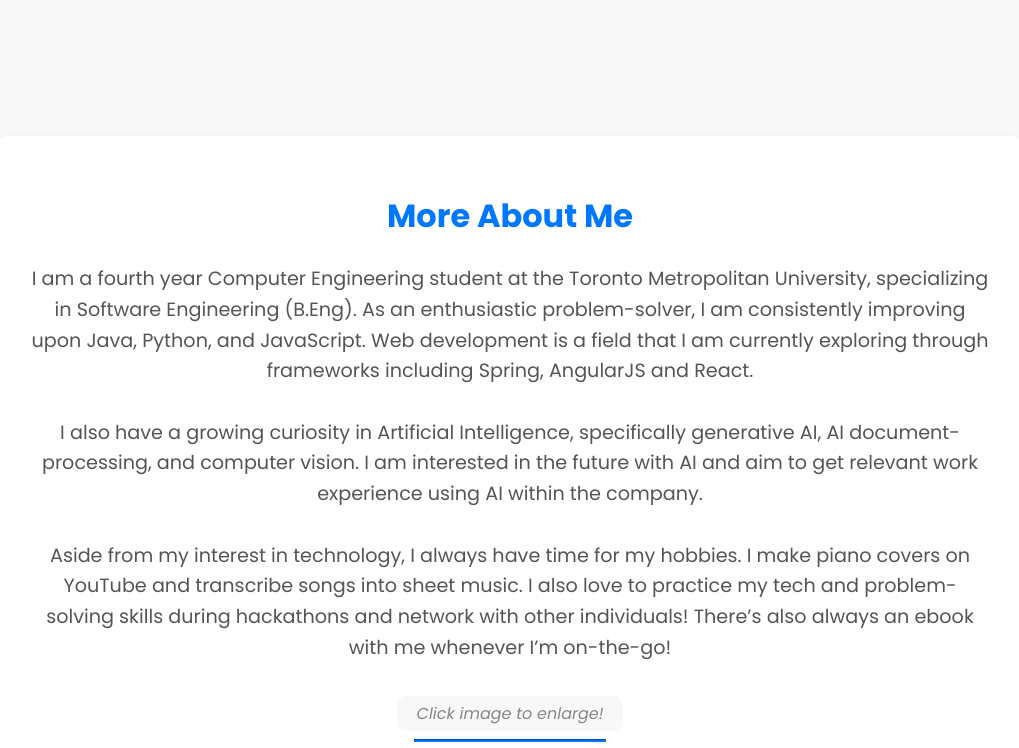
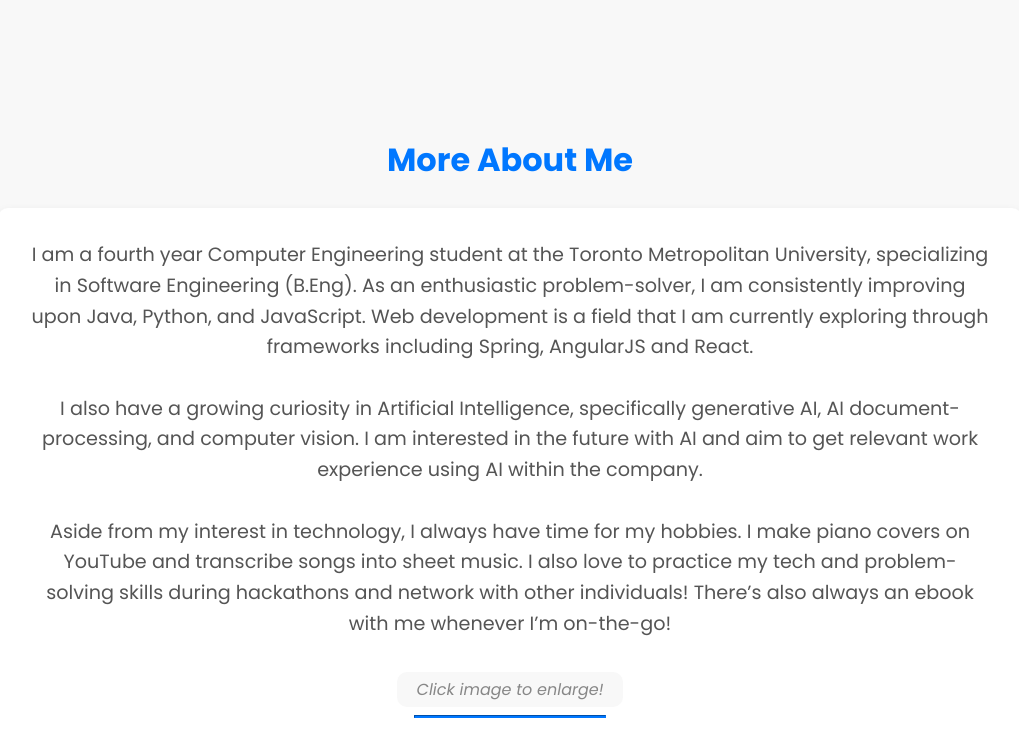
Before and after one commit to mansijp/mansi-patel, a React (Create React App) app: page / in a window 1280 px wide. Shown: the part 460-1208 px from the top of the page, without its empty margins (130-1149 px from the left). Built offline with nearby package versions, Linux system fonts and the light colour scheme.

Commit message:
Fixed navbar scrolling and about section header

```diff
--- a/src/components/About/about.css
+++ b/src/components/About/about.css
@@ -3,12 +3,13 @@
     padding: 3rem 0;
     background-color: var(--background-color);
     color: var(--title-text-color);
+    scroll-margin-top: 4rem;
 }
 
 .about-container {
     display: flex;
     justify-content: center;
-    align-items: flex-start;
+    align-items: center;
     flex-direction: column;
     width: 80%;
     max-width: 1200px;
@@ -18,6 +19,7 @@
 .about-content {
     text-align: center;
     padding: 2rem;
+    margin: 1.5rem 0;
     background-color: var(--content-background);
     border-radius: 10px;
     box-shadow: 0 4px 10px rgba(0, 0, 0, 0.1);
@@ -27,7 +29,6 @@
     font-size: 2rem;
     color: #0077ff;
     font-weight: bold;
-    margin: 1.5rem;
 }
 
 .about-me-description {
--- a/src/components/About/about.js
+++ b/src/components/About/about.js
@@ -19,8 +19,9 @@ const About = () => {
     return (
         <section id="about">
             <div className="about-container">
+                <p className="about-me-title">More About Me</p>
                 <div className="about-content">
-                    <p className="about-me-title">More About Me</p>
+
                     <p className="about-me-description">
                         I am a fourth year Computer Engineering student at the Toronto Metropolitan University, specializing in Software
                         Engineering (B.Eng). As an enthusiastic problem-solver, I am consistently improving upon Java, Python, and JavaScript.
--- a/src/components/Education/education.css
+++ b/src/components/Education/education.css
@@ -3,6 +3,7 @@
     padding: 3rem 0;
     background-color: var(--background-color);
     color: var(--title-text-color);
+    scroll-margin-top: 4rem;
 }
 
 .education-container {
--- a/src/components/Experience/experience.css
+++ b/src/components/Experience/experience.css
@@ -3,6 +3,7 @@
     padding: 3rem 0;
     background-color: var(--background-color);
     color: var(--title-text-color);
+    scroll-margin-top: 4rem;
 }
 
 .experience-container {
--- a/src/components/Projects/projects.css
+++ b/src/components/Projects/projects.css
@@ -3,6 +3,7 @@
     padding: 3rem 0;
     background-color: var(--background-color);
     color: var(--title-text-color);
+    scroll-margin-top: 4rem;
 }
 
 .projects-container {
--- a/src/components/Skills/skills.css
+++ b/src/components/Skills/skills.css
@@ -3,6 +3,7 @@
     padding: 3rem 0;
     background-color: var(--background-color);
     color: var(--title-text-color);
+    scroll-margin-top: 4rem;
 }
 
 .skills-content {
```
